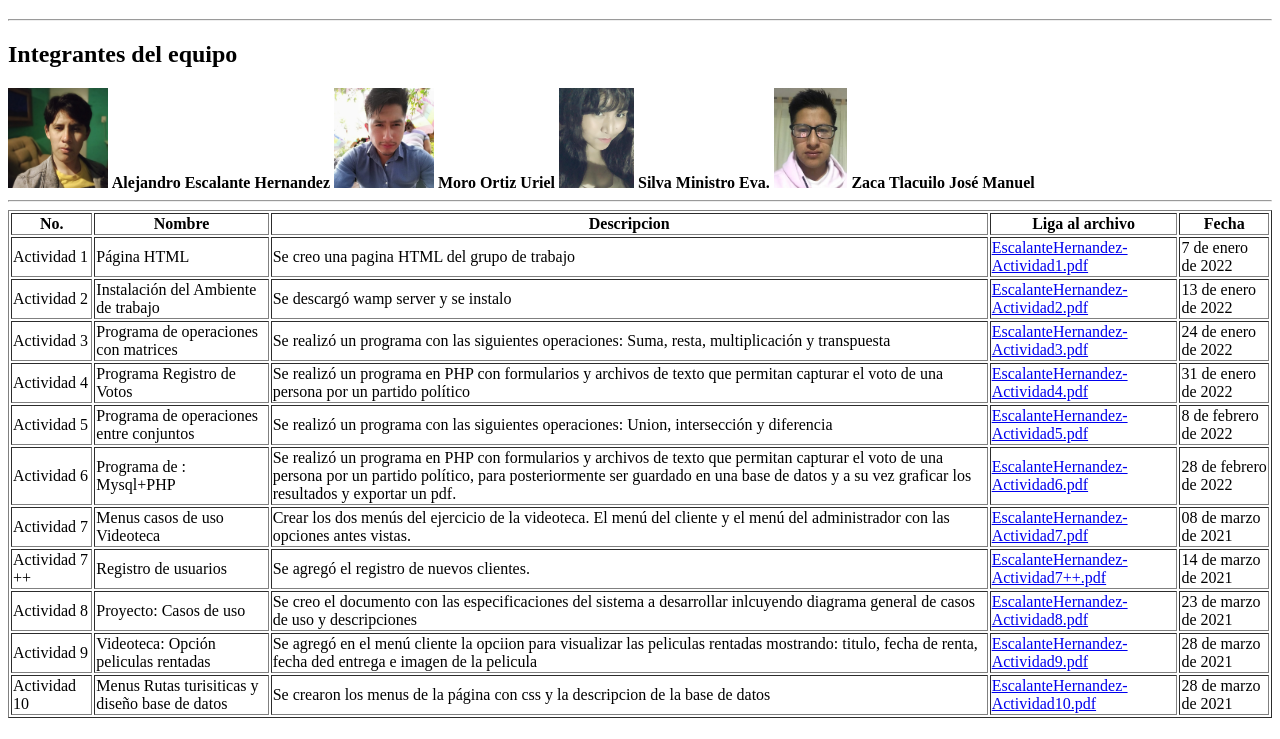
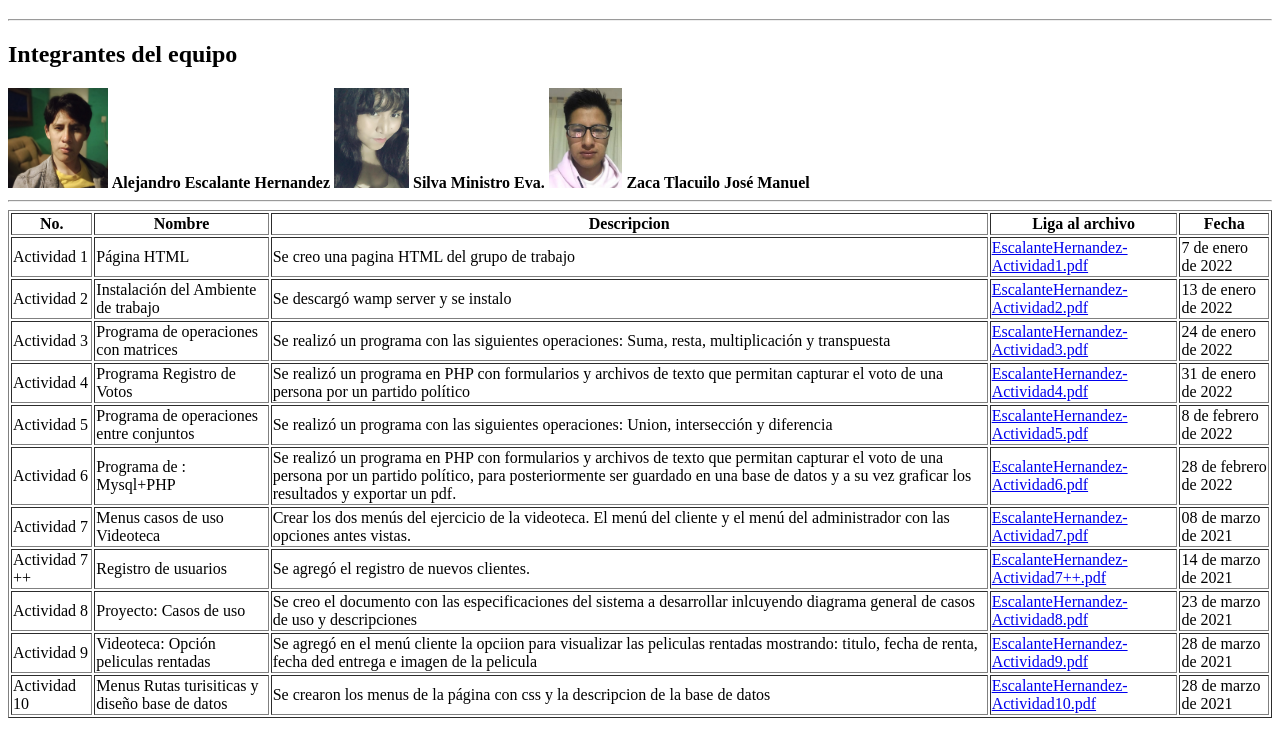
Before and after one commit to EskerOn/EskerOn.github.io, a plain HTML site: page AplicacionesWeb/AplicacionesWeb.html in a window 1280 px wide. Shown: the part 61-800 px from the top of the page. Drawn offline with Linux system fonts and the light colour scheme.

Commit message:
user removed

```diff
--- a/AplicacionesWeb/AplicacionesWeb.html
+++ b/AplicacionesWeb/AplicacionesWeb.html
@@ -17,8 +17,8 @@
         <img style="max-width: 100px; max-height: 100px;" src="res/img/foto.jpg" />
         <b>Alejandro Escalante Hernandez</b>
 
-      <img style="max-width: 100px; max-height: 100px;" src="res/img/2.jpeg" />
-      <b>Moro Ortiz Uriel</b>
+        <!--<img style="max-width: 100px; max-height: 100px;" src="res/img/2.jpeg" />
+      <b>Moro Ortiz Uriel</b> -->
 
       <img style="max-width: 100px; max-height: 100px;" src="res/img/3.jpeg" />
       <b>Silva Ministro Eva.</b>
```
